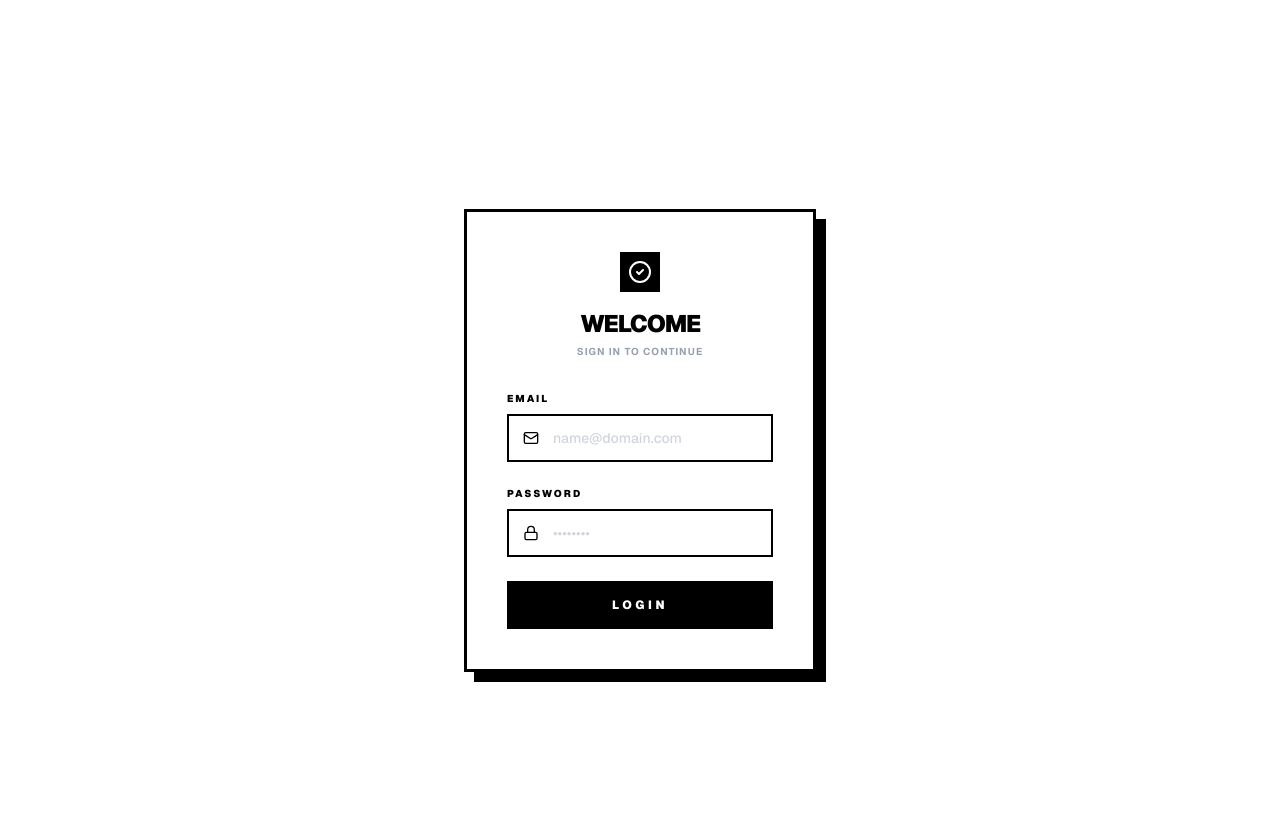
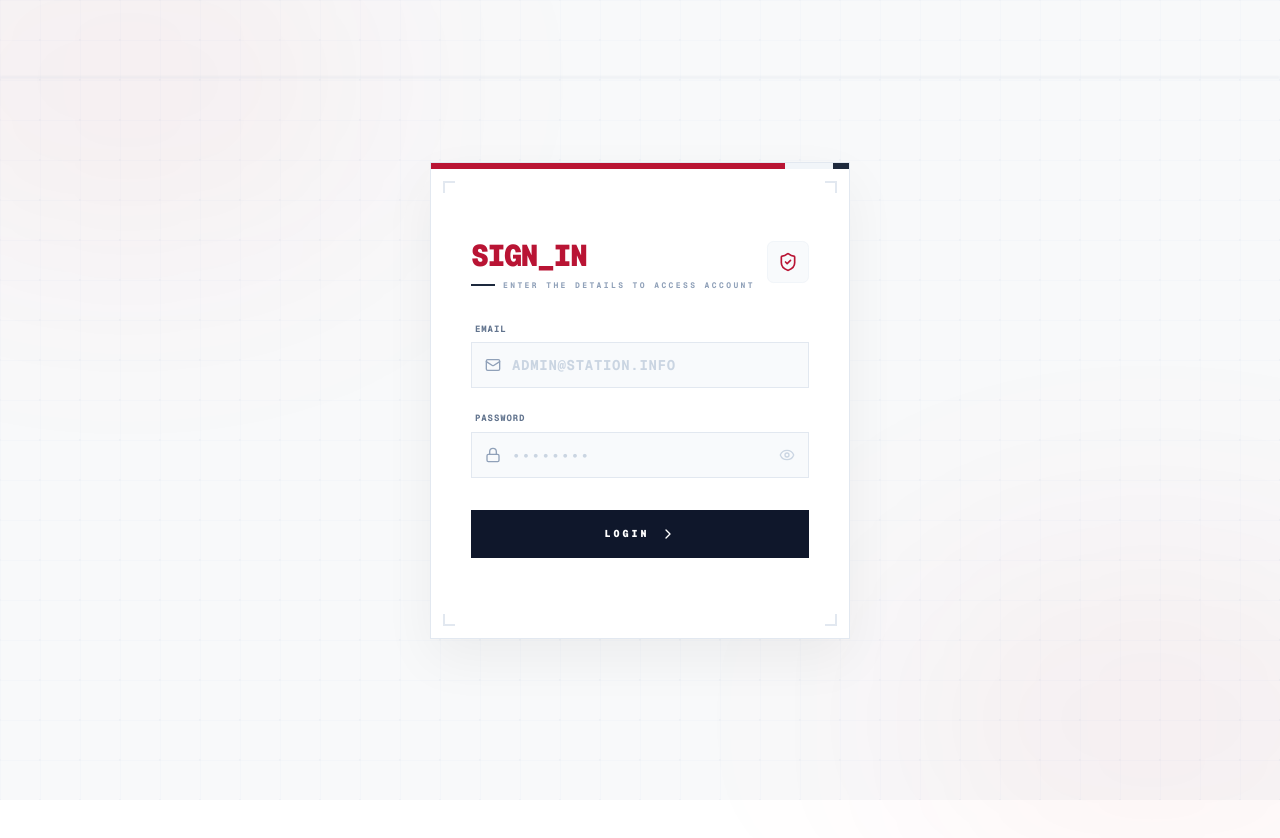
Before and after one commit to Ergonix5/HRSystemBotCalm, a Next.js app: page /login in a window 1280 px wide. Shown: the top 838 px of the page. After the commit the page ends 800 px from the top, so only its background shows below. Built offline with nearby package versions, Linux system fonts and the light colour scheme; no server answers.

Commit message:
chore: extract login background and button animations into separate CSS files; clean up LoginForm component

```diff
--- /dev/null
+++ b/global.d.ts
@@ -0,0 +1 @@
+declare module '*.css';
--- a/src/app/login/page.tsx
+++ b/src/app/login/page.tsx
@@ -2,10 +2,10 @@ import LoginForm from '../../components/forms/login-form';
 
 export default function Page() {
   return (
-    <div className="flex min-h-svh w-full items-center justify-center p-6 md:p-10">
-      <div className="w-full max-w-sm">
+    <div className="relative min-h-screen w-full bg-[#F8F9FA] overflow-hidden">
+
         <LoginForm />
-      </div>
+
     </div>
   )
 }
--- a/src/components/forms/login-form.tsx
+++ b/src/components/forms/login-form.tsx
@@ -1,23 +1,40 @@
 'use client';
-
+import '../styles/form-animations.css'
 import React, { useState, useEffect } from 'react';
 import { useRouter } from 'next/navigation';
 import { useAuth } from '../../app/store/authStore';
-import { Mail, Lock, Loader2, CheckCircle2, AlertCircle } from 'lucide-react';
+import { Mail, Lock, Loader2, ShieldCheck, AlertCircle, Eye, EyeOff, ChevronRight} from 'lucide-react';
+import LoginBackground from '../ui/LoginBackground';
 
 export default function LoginForm() {
-  const [email, setEmail] = useState('');
-  const [password, setPassword] = useState('');
-  const [error, setError] = useState('');
+  const [email, setEmail] = useState<string>('');
+  const [password, setPassword] = useState<string>('');
+  const [showPassword, setShowPassword] = useState<boolean>(false);
+  const [error, setError] = useState<string>('');
   const { login, loading } = useAuth();
   const router = useRouter();
-  const [isMounted, setIsMounted] = useState(false);
+  const [isMounted, setIsMounted] = useState<boolean>(false);
+  const [progress, setProgress] = useState<number>(0);
 
   useEffect(() => {
     setIsMounted(true);
   }, []);
 
-  const onSubmit = async (e: React.FormEvent) => {
+  // Handle fake loading progress
+  useEffect(() => {
+    let interval: ReturnType<typeof setInterval>;
+    if (loading) {
+      setProgress(0);
+      interval = setInterval(() => {
+        setProgress(prev => (prev < 90 ? prev + Math.random() * 15 : prev));
+      }, 200);
+    } else {
+      setProgress(0);
+    }
+    return () => clearInterval(interval);
+  }, [loading]);
+
+  const onSubmit = async (e: React.FormEvent<HTMLFormElement>) => {
     e.preventDefault();
     setError('');
 
@@ -25,101 +42,146 @@ export default function LoginForm() {
       await login(email, password);
       router.push('/dashboard');
     } catch (err: any) {
-      setError(err.message || 'Login failed');
+      setError(err?.message || 'Login failed');
     }
   };
 
   if (!isMounted) return null;
 
   return (
-    <div className="min-h-screen w-full flex items-center justify-center bg-white relative px-4 font-sans">
-      {/* Login Card */}
-      <div className="relative w-full max-w-sm z-10">
-        <div className="bg-white p-8 md:p-10 border-[3px] border-black shadow-[10px_10px_0px_0px_rgba(0,0,0,1)]">
+<div className="fixed inset-0 flex items-center justify-center px-4 font-mono text-slate-800">
+
+      {/* Background Layer */}
+    <LoginBackground/>
+
+      <div className="relative w-full max-w-[420px] z-10">
+
+
+        <div className="relative bg-white border border-slate-200 shadow-[0_20px_50px_rgba(0,0,0,0.05)]">
+          <div className="flex h-1.5 w-full">
+            <div className="flex-1 bg-[#B91434]" />
+            <div className="w-12 bg-slate-100" />
+            <div className="w-4 bg-slate-800" />
+          </div>
+
+          <div className="p-6 md:p-10 relative">
+            <div className="absolute top-3 left-3 w-3 h-3 border-t-2 border-l-2 border-slate-200" />
+            <div className="absolute top-3 right-3 w-3 h-3 border-t-2 border-r-2 border-slate-200" />
+            <div className="absolute bottom-3 left-3 w-3 h-3 border-b-2 border-l-2 border-slate-200" />
+            <div className="absolute bottom-3 right-3 w-3 h-3 border-b-2 border-r-2 border-slate-200" />
 
             {/* Header */}
-          <div className="flex flex-col mb-8 text-center items-center">
-            <div className="w-10 h-10 bg-black flex items-center justify-center mb-4">
-              <CheckCircle2 className="w-6 h-6 text-white" />
+            <div className="mb-8 flex justify-between items-start mt-8">
+              <div>
+                <h1 className="text-3xl font-[900] text-slate-900 uppercase tracking-tighter leading-none italic">
+
+                  <span className="text-[#B91434] not-italic">SIGN_IN</span>
+                </h1>
+                <div className="flex items-center gap-2 mt-2">
+                  <div className="h-[2px] w-6 bg-slate-800" />
+                  <p className="text-[8px] text-slate-400 font-bold uppercase tracking-[0.3em]">
+                    Enter the details to access  account
+                  </p>
                 </div>
-            <h1 className="text-2xl font-black text-black uppercase tracking-tighter">
-              Welcome
-            </h1>
-            <p className="text-[10px] font-bold text-gray-400 uppercase tracking-widest mt-1">
-              Sign in to continue
-            </p>
+              </div>
+              <div className="p-2.5 bg-slate-50 border border-slate-100 rounded-sm">
+                <ShieldCheck size={20} className="text-[#B91434]" />
+              </div>
             </div>
 
             <form onSubmit={onSubmit} className="space-y-6">
-            {/* Email Input */}
-            <div className="space-y-2">
-              <label htmlFor="email" className="block text-[10px] font-black text-black uppercase tracking-[0.2em]">
-                Email
+              {/* Email Field */}
+              <div className="group relative">
+                <label className="flex justify-between text-[9px] font-bold text-slate-500 uppercase tracking-widest mb-1.5 px-1">
+                  <span> Email</span>
+
                 </label>
                 <div className="relative">
-                <div className="absolute inset-y-0 left-0 pl-4 flex items-center pointer-events-none text-black">
+                  <div className="absolute inset-y-0 left-0 pl-3.5 flex items-center pointer-events-none text-slate-400 group-focus-within:text-[#B91434] transition-colors">
                     <Mail size={16} />
                   </div>
                   <input
-                  id="email"
                     type="email"
                     value={email}
                     onChange={(e) => setEmail(e.target.value)}
                     required
-                  placeholder="name@domain.com"
-                  className="w-full pl-11 pr-4 py-3 bg-white border-2 border-black rounded-none focus:outline-none focus:bg-gray-50 text-black placeholder-gray-300 font-medium text-sm transition-colors"
+                    placeholder="ADMIN@STATION.INFO"
+                    className="w-full pl-10 pr-4 py-3 bg-slate-50 border border-slate-200 focus:border-slate-800 focus:bg-white outline-none transition-all text-sm font-bold text-slate-900 placeholder-slate-300 tracking-wider"
                   />
+                  <div className="absolute bottom-0 left-0 h-[2px] w-0 bg-[#B91434] transition-all duration-300 group-focus-within:w-full" />
                 </div>
               </div>
 
-            {/* Password Input */}
-            <div className="space-y-2">
-              <div className="flex justify-between items-center">
-                <label htmlFor="password" className="block text-[10px] font-black text-black uppercase tracking-[0.2em]">
-                  Password
+              {/* Password Field */}
+              <div className="group relative">
+                <label className="flex justify-between text-[9px] font-bold text-slate-500 uppercase tracking-widest mb-1.5 px-1">
+                  <span>Password</span>
+
                 </label>
-              </div>
                 <div className="relative">
-                <div className="absolute inset-y-0 left-0 pl-4 flex items-center pointer-events-none text-black">
+                  <div className="absolute inset-y-0 left-0 pl-3.5 flex items-center pointer-events-none text-slate-400 group-focus-within:text-[#B91434] transition-colors">
                     <Lock size={16} />
                   </div>
                   <input
-                  id="password"
-                  type="password"
+                    type={showPassword ? "text" : "password"}
                     value={password}
                     onChange={(e) => setPassword(e.target.value)}
                     required
                     placeholder="••••••••"
-                  className="w-full pl-11 pr-4 py-3 bg-white border-2 border-black rounded-none focus:outline-none focus:bg-gray-50 text-black placeholder-gray-300 font-medium text-sm transition-colors"
+                    className="w-full pl-10 pr-12 py-3 bg-slate-50 border border-slate-200 focus:border-slate-800 focus:bg-white outline-none transition-all text-sm font-bold text-slate-900 placeholder-slate-300 tracking-widest"
                   />
+                  <button
+                    type="button"
+                    onClick={() => setShowPassword(!showPassword)}
+                    className="absolute inset-y-0 right-0 pr-3.5 flex items-center text-slate-300 hover:text-slate-600 transition-colors"
+                  >
+                    {showPassword ? <EyeOff size={16} /> : <Eye size={16} />}
+                  </button>
+                  <div className="absolute bottom-0 left-0 h-[2px] w-0 bg-[#B91434] transition-all duration-300 group-focus-within:w-full" />
                 </div>
               </div>
 
-            {/* Error Message */}
+              {/* Error Box */}
               {error && (
-              <div className="flex items-center gap-2 text-white bg-black p-3 border-l-4 border-red-500 text-[10px] font-bold uppercase">
-                <AlertCircle size={14} />
-                <span>{error}</span>
+                <div className="bg-white border-l-4 border-[#B91434] shadow-sm text-[#B91434] p-3 text-[9px] font-black flex items-center gap-2.5 animate-shake">
+                  <div className="p-1 bg-[#B91434] text-white">
+                    <AlertCircle size={12} />
+                  </div>
+                  <span className="tracking-widest">{error}</span>
                 </div>
               )}
 
               {/* Submit Button */}
+              <div className="pt-2">
                 <button
                   type="submit"
                   disabled={loading}
-              className="w-full bg-black text-white py-4 px-4 rounded-none hover:invert active:translate-x-0.5 active:translate-y-0.5 transition-all font-black text-xs uppercase tracking-[0.3em]"
+                  className="relative overflow-hidden group w-full mb-10  bg-slate-900  text-white py-4 px-6 transition-all disabled:opacity-50 active:scale-[0.98]"
                 >
-              <div className="flex items-center justify-center gap-2">
+                  <div className="flex items-center justify-center gap-2.5 font-black text-[10px] uppercase tracking-[0.3em] relative z-10 ">
                     {loading ? (
+                      <>
                         <Loader2 className="w-4 h-4 animate-spin" />
+                        Validating... {Math.round(progress)}%
+                      </>
                     ) : (
-                  "Login"
+                      <>
+                        LOGIN
+                        <ChevronRight className="w-4 h-4 group-hover:translate-x-1 transition-transform" />
+                      </>
                     )}
                   </div>
+                  <div className="absolute inset-0  bg-[#B91434] translate-x-[-101%] group-hover:translate-x-0 transition-transform duration-300 ease-out" />
                 </button>
+              </div>
             </form>
+
+
           </div>
         </div>
+
+      </div>
+
     </div>
   );
 }
--- /dev/null
+++ b/src/components/styles/background-animations.css
@@ -0,0 +1,9 @@
+@keyframes scan {
+  0% { transform: translateY(-100vh); }
+  100% { transform: translateY(100vh); }
+}
+
+.animate-scan {
+  animation: scan 10s linear infinite;
+  opacity: 0.5;
+}
--- /dev/null
+++ b/src/components/styles/form-animations.css
@@ -0,0 +1,10 @@
+@keyframes shake {
+  0%, 100% { transform: translateX(0); }
+  25% { transform: translateX(-4px); }
+  75% { transform: translateX(4px); }
+}
+
+.animate-shake {
+  animation: shake 0.2s ease-in-out;
+  animation-iteration-count: 2;
+}
--- /dev/null
+++ b/src/components/ui/LoginBackground.tsx
@@ -0,0 +1,28 @@
+'use client';
+import '../styles/background-animations.css'
+export default function LoginBackground() {
+  return (
+    <>
+      {/* Grid / Pattern background */}
+      <div
+        className="absolute inset-0 opacity-[0.4]"
+        style={{
+          backgroundImage: `
+            radial-gradient(#E2E8F0 1px, transparent 1px),
+            linear-gradient(#EDF2F7 1px, transparent 1px),
+            linear-gradient(90deg, #EDF2F7 1px, transparent 1px)
+          `,
+          backgroundSize: '40px 40px, 40px 40px, 40px 40px',
+          backgroundPosition: '20px 20px, 0 0, 0 0',
+        }}
+      />
+
+      {/* Glow blobs */}
+      <div className="absolute top-[-10%] left-[-10%] w-[40%] h-[40%] bg-[#B91434]/5 blur-[120px] rounded-full" />
+      <div className="absolute bottom-[-10%] right-[-10%] w-[40%] h-[40%] bg-[#B91434]/5 blur-[120px] rounded-full" />
+
+      {/* Scan line animation */}
+      <div className="absolute inset-0 w-full h-[1px] bg-slate-300 blur-[1px] animate-scan z-0" />
+    </>
+  );
+}
--- /dev/null
+++ b/src/components/ui/formbutton.tsx
@@ -0,0 +1,62 @@
+import * as React from "react"
+import { Slot } from "@radix-ui/react-slot"
+import { cva, type VariantProps } from "class-variance-authority"
+
+import { cn } from "@/src/lib/utils"
+
+const buttonVariants = cva(
+  "inline-flex items-center justify-center gap-2 whitespace-nowrap rounded-none text-sm font-medium transition-all disabled:pointer-events-none disabled:opacity-50 [&_svg]:pointer-events-none [&_svg:not([class*='size-'])]:size-4 shrink-0 [&_svg]:shrink-0 outline-none focus-visible:border-ring focus-visible:ring-ring/50 focus-visible:ring-[3px] aria-invalid:ring-destructive/20 dark:aria-invalid:ring-destructive/40 aria-invalid:border-destructive",
+  {
+    variants: {
+      variant: {
+        default: "bg-primary text-primary-foreground hover:bg-primary/90",
+        destructive:
+          "bg-destructive text-white hover:bg-destructive/90 focus-visible:ring-destructive/20 dark:focus-visible:ring-destructive/40 dark:bg-destructive/60",
+        outline:
+          "border bg-background shadow-xs hover:bg-accent hover:text-accent-foreground dark:bg-input/30 dark:border-input dark:hover:bg-input/50",
+        secondary:
+          "bg-secondary text-secondary-foreground hover:bg-secondary/80",
+        ghost:
+          "hover:bg-accent hover:text-accent-foreground dark:hover:bg-accent/50",
+        link: "text-primary underline-offset-4 hover:underline",
+        custom: "bg-black text-white hover:bg-[#B91434] transition-all duration-200",
+      },
+      size: {
+  default: "h-9 px-10 py-4 has-[>svg]:px-3", // px-6 → px-10
+  sm: "h-8 rounded-md gap-1.5 px-3 has-[>svg]:px-2.5",
+  lg: "h-10 rounded-md px-8 has-[>svg]:px-4",
+  icon: "size-9",
+}
+
+    },
+    defaultVariants: {
+      variant: "default",
+      size: "default",
+    },
+  }
+)
+
+function FormButton({
+  className,
+  variant = "default",
+  size = "default",
+  asChild = false,
+  ...props
+}: React.ComponentProps<"button"> &
+  VariantProps<typeof buttonVariants> & {
+    asChild?: boolean
+  }) {
+  const Comp = asChild ? Slot : "button"
+
+  return (
+    <Comp
+      data-slot="button"
+      data-variant={variant}
+      data-size={size}
+      className={cn(buttonVariants({ variant, size, className }))}
+      {...props}
+    />
+  )
+}
+
+export { FormButton, buttonVariants }
--- a/src/components/ui/input.tsx
+++ b/src/components/ui/input.tsx
@@ -8,7 +8,7 @@ function Input({ className, type, ...props }: React.ComponentProps<"input">) {
       type={type}
       data-slot="input"
       className={cn(
-        "file:text-foreground placeholder:text-muted-foreground selection:bg-primary selection:text-primary-foreground dark:bg-input/30 border-input h-9 w-full min-w-0 rounded-md border bg-transparent px-3 py-1 text-base shadow-xs transition-[color,box-shadow] outline-none file:inline-flex file:h-7 file:border-0 file:bg-transparent file:text-sm file:font-medium disabled:pointer-events-none disabled:cursor-not-allowed disabled:opacity-50 md:text-sm",
+        "file:text-foreground placeholder:text-muted-foreground selection:bg-primary selection:text-primary-foreground dark:bg-input/30 border-input h-9 w-full min-w-0 rounded-none border bg-transparent px-3 py-1 text-base shadow-xs transition-[color,box-shadow] outline-none file:inline-flex file:h-7 file:border-0 file:bg-transparent file:text-sm file:font-medium disabled:pointer-events-none disabled:cursor-not-allowed disabled:opacity-50 md:text-sm",
         "focus-visible:border-ring focus-visible:ring-ring/50 focus-visible:ring-[3px]",
         "aria-invalid:ring-destructive/20 dark:aria-invalid:ring-destructive/40 aria-invalid:border-destructive",
         className
--- a/src/components/ui/textarea.tsx
+++ b/src/components/ui/textarea.tsx
@@ -7,7 +7,7 @@ function Textarea({ className, ...props }: React.ComponentProps<"textarea">) {
     <textarea
       data-slot="textarea"
       className={cn(
-        "border-input placeholder:text-muted-foreground focus-visible:border-ring focus-visible:ring-ring/50 aria-invalid:ring-destructive/20 dark:aria-invalid:ring-destructive/40 aria-invalid:border-destructive dark:bg-input/30 flex field-sizing-content min-h-16 w-full rounded-md border bg-transparent px-3 py-2 text-base shadow-xs transition-[color,box-shadow] outline-none focus-visible:ring-[3px] disabled:cursor-not-allowed disabled:opacity-50 md:text-sm",
+        "border-input placeholder:text-muted-foreground focus-visible:border-ring focus-visible:ring-ring/50 aria-invalid:ring-destructive/20 dark:aria-invalid:ring-destructive/40 aria-invalid:border-destructive dark:bg-input/30 flex field-sizing-content min-h-16 w-full rounded-none border bg-transparent px-3 py-2 text-base shadow-xs transition-[color,box-shadow] outline-none focus-visible:ring-[3px] disabled:cursor-not-allowed disabled:opacity-50 md:text-sm",
         className
       )}
       {...props}
```
Also changed, not shown: src/components/forms/reusableform.tsx (+6 -6 lines). Lines whose indentation alone changed are shown as unchanged.
